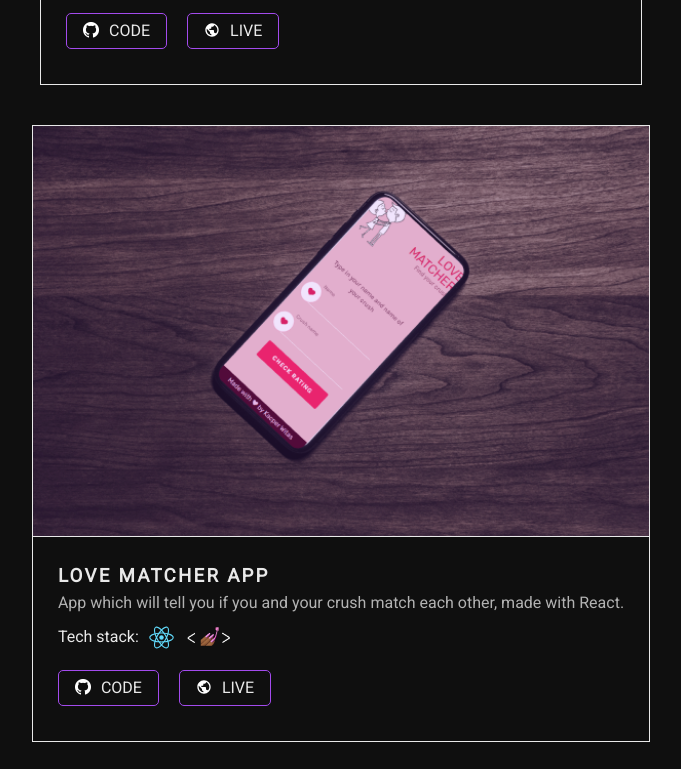
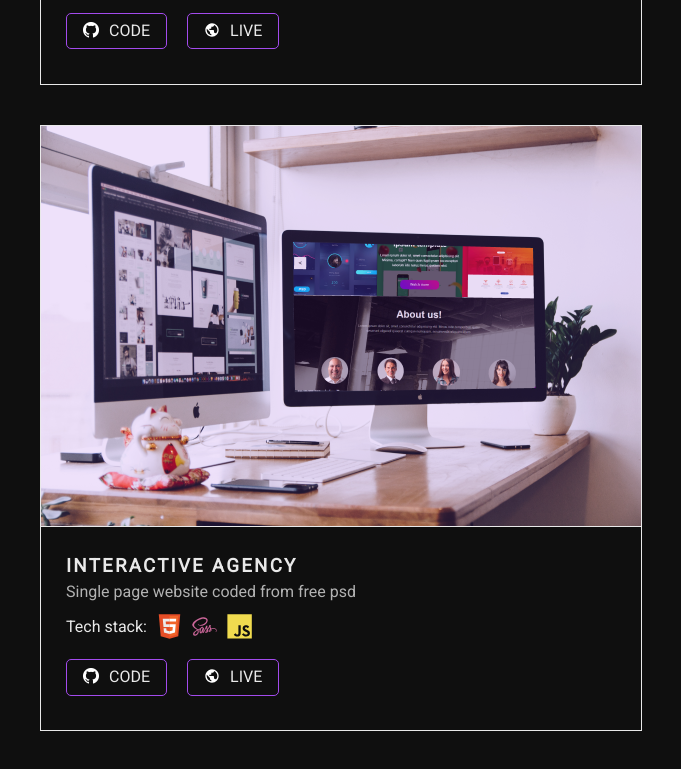
Before and after one commit to nemmtor/nemmtor.github.io, a React (Create React App) app: page / in a window 1280 px wide. Shown: the part 2100-2869 px from the top of the page, without its empty margins (299-980 px from the left). Built offline with nearby package versions, Linux system fonts and the light colour scheme.

Commit message:
Adds interactive agency project

```diff
--- a/src/assets/projects-images/index.js
+++ b/src/assets/projects-images/index.js
@@ -1,2 +1,3 @@
 export { default as lovematcher } from './lovematcher.png';
 export { default as luxremonty } from './luxremonty.png';
+export { default as interactiveagency } from './interactiveagency.png';
--- a/src/sections/Projects/index.js
+++ b/src/sections/Projects/index.js
@@ -1,7 +1,11 @@
 import React from 'react';
 
 import { html, sass, javascript, php, react, styled } from 'assets/tech-icons';
-import { lovematcher, luxremonty } from 'assets/projects-images';
+import {
+  lovematcher,
+  luxremonty,
+  interactiveagency,
+} from 'assets/projects-images';
 
 import Project from './Project';
 import './styles.scss';
@@ -34,6 +38,32 @@ const myProjects = [
       {
         src: php,
         alt: 'php',
+      },
+    ],
+  },
+  {
+    title: 'Interactive agency',
+    description: 'Single page website coded from free psd',
+    img: {
+      src: interactiveagency,
+      alt: '2 monitors with open website',
+    },
+    urls: {
+      repo: 'https://github.com/nemmtor/interactive-agency',
+      live: 'https://nemmtor.github.io/interactive-agency',
+    },
+    stack: [
+      {
+        src: html,
+        alt: 'html',
+      },
+      {
+        src: sass,
+        alt: 'sass',
+      },
+      {
+        src: javascript,
+        alt: 'javascript',
       },
     ],
   },
```
Also changed, not shown: src/assets/projects-images/interactiveagency.png (added).
